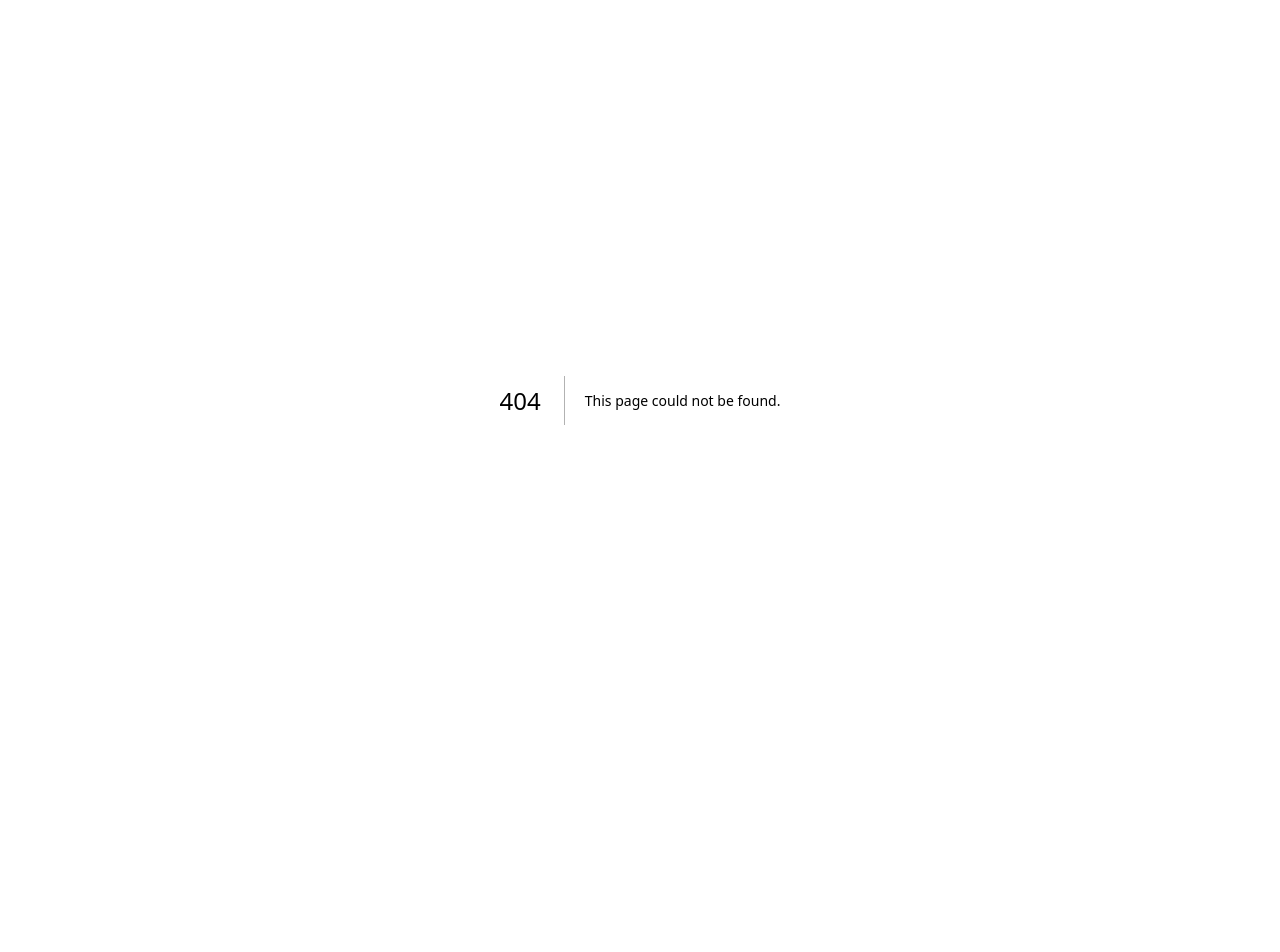
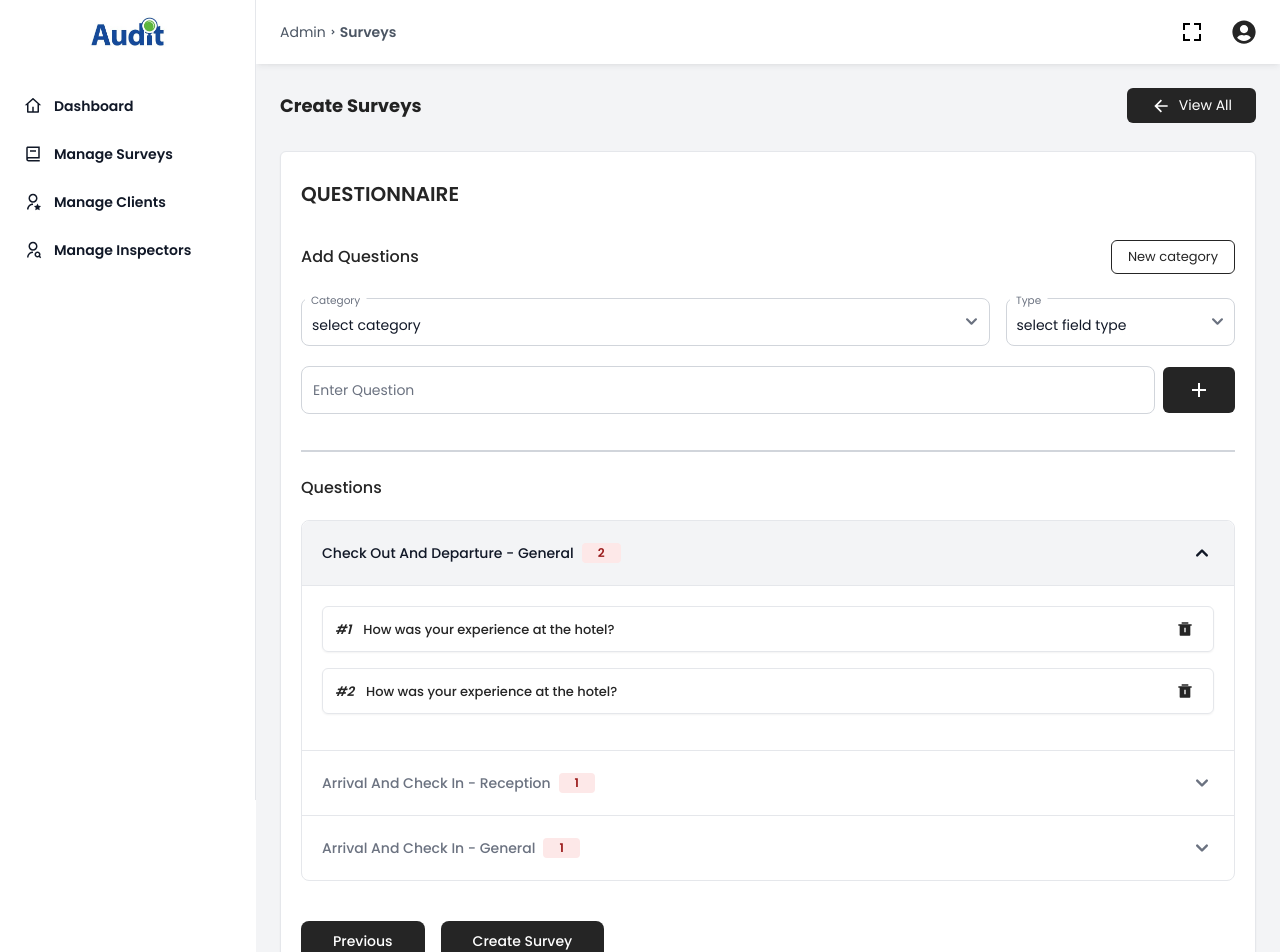
Before and after one commit to deegeeartz/pipeopsAuditProductivity, a Next.js app in the folder frontend/: page /admin/surveys/create in a window 1280 px wide. Before the commit this address had no page. Shown: the top 952 px of the page. Before the commit the page ends 800 px from the top, so only its background shows below. Built offline with nearby package versions, Linux system fonts and the light colour scheme.

Commit message:
feat: add create survey page

```diff
--- a/frontend/src/pages/admin/index.jsx
+++ b/frontend/src/pages/admin/index.jsx
@@ -1,4 +1,5 @@
 import Layout from '@/components/Layout';
+import Link from 'next/link';
 
 const AdminDashboard = () => {
 	return (
@@ -16,9 +17,9 @@ const AdminDashboard = () => {
 								<div className='text-sm font-medium text-gray-400'>Surveys</div>
 							</div>
 						</div>
-						<a href='/gebruikers' className='text-[#202639] font-medium text-sm hover:text-blue-900'>
+						<Link href='/admin/surveys' className='text-[#202639] font-medium text-sm hover:text-blue-900'>
 							View
-						</a>
+						</Link>
 					</div>
 
 					<div className='bg-white rounded-md border border-gray-100 p-6 shadow-md shadow-black/5'>
@@ -30,9 +31,9 @@ const AdminDashboard = () => {
 								<div className='text-sm font-medium text-gray-400'>Clients</div>
 							</div>
 						</div>
-						<a href='/dierenartsen' className='text-[#202639] font-medium text-sm hover:text-blue-900'>
+						<Link href='/admin/clients' className='text-[#202639] font-medium text-sm hover:text-blue-900'>
 							View
-						</a>
+						</Link>
 					</div>
 
 					<div className='bg-white rounded-md border border-gray-100 p-6 shadow-md shadow-black/5'>
@@ -42,9 +43,9 @@ const AdminDashboard = () => {
 								<div className='text-sm font-medium text-gray-400'>Inspectors</div>
 							</div>
 						</div>
-						<a href className='text-[#202639] font-medium text-sm hover:text-blue-900'>
+						<Link href='/admin/inspectors' className='text-[#202639] font-medium text-sm hover:text-blue-900'>
 							View
-						</a>
+						</Link>
 					</div>
 				</div>
 			</div>
--- /dev/null
+++ b/frontend/src/pages/admin/surveys/create.jsx
@@ -0,0 +1,251 @@
+import { useState } from 'react';
+import Layout from '@/components/Layout';
+import { RiAddFill, RiArrowLeftLine, RiDeleteBin4Fill } from 'react-icons/ri';
+
+import Link from 'next/link';
+import { Accordion, Badge, FloatingLabel, Select } from 'flowbite-react';
+
+const CreateSurveys = () => {
+	// const [openDelModal, setOpenDelModal] = useState(false);
+
+	const SelectField = ({ label, style, children }) => (
+		<div class={`relative w-full ${style}`}>
+			<select
+				id='countries'
+				class='block px-2.5 pb-2.5 pt-4 w-full text-sm text-gray-900 bg-transparent rounded-lg border-1 border-gray-300 appearance-none focus:outline-none focus:ring-0 focus:!border-[#252525] peer'>
+				{children}
+			</select>
+			<label
+				for='floating_outlined'
+				class='absolute text-sm text-gray-500 duration-300 transform -translate-y-4 scale-75 top-2 z-10 origin-[0] bg-white px-2 peer-focus:px-2 peer-focus:text-[#252525] peer-placeholder-shown:scale-100 peer-placeholder-shown:-translate-y-1/2 peer-placeholder-shown:top-1/2 peer-focus:top-2 peer-focus:scale-75 peer-focus:-translate-y-4 rtl:peer-focus:translate-x-1/4 rtl:peer-focus:left-auto start-1'>
+				{label}
+			</label>
+		</div>
+	);
+
+	return (
+		<Layout>
+			<div className='content p-6'>
+				<div className='mb-7 flex justify-between items-center'>
+					<h1 className='font-bold text-lg text-[#222]'>Create Surveys</h1>
+					<Link href='/admin/surveys' className='btn_primary _flex'>
+						<RiArrowLeftLine className='mr-2 h-5 w-5' />
+						<span className='hidden md:block'>View All</span>
+					</Link>
+				</div>
+
+				<div className='py-7 px-5 mb-8 bg-white rounded-md border border-gray-200 shadow-sm shadow-black/5'>
+					<form class='w-full'>
+						<div className='level details hidden'>
+							<h3 className='heading text-xl font-semibold mb-8 uppercase'>Survey Details</h3>
+
+							<div class='mb-5'>
+								<SelectField label={'Client'}>
+									<option>select client</option>
+									<option>Canada</option>
+									<option>France</option>
+									<option>Germany</option>
+								</SelectField>
+							</div>
+
+							<div class='mb-5'>
+								{/* <label class='block mb-2 text-sm font-medium text-gray-900 dark:text-white'>Brand</label> */}
+								<FloatingLabel variant='outlined' label='Brand' />
+							</div>
+
+							<div class='mb-5'>
+								<FloatingLabel variant='outlined' label='Campaign' />
+							</div>
+
+							<div class='mb-5'>
+								<FloatingLabel variant='outlined' label='Location' />
+							</div>
+
+							<div class='mb-5'>
+								<SelectField label={'Assign Inspector'}>
+									<option>select inspector</option>
+									<option>Paul Smith</option>
+									<option>France</option>
+									<option>Germany</option>
+								</SelectField>
+							</div>
+						</div>
+
+						<div className='level questionnaire'>
+							{/* <div className='mt-7 mb-6 border border-gray-300' /> */}
+							<h3 className='heading text-xl font-semibold mb-8 uppercase'>Questionnaire</h3>
+
+							{/* <p className='heading text-base font-semibold mb-4'>Add Category</p>
+							<div class='mb-5 flex items-center'>
+								<div className='w-full'>
+									<FloatingLabel variant='outlined' width={100} label='Enter Category' />
+								</div>
+
+								<button className='btn_primary ml-2 !py-[11px] mb-[8px]'>
+									<RiAddFill size={24} />
+								</button>
+							</div> */}
+
+							{/* <div className='mt-7 mb-6 border border-gray-300' /> */}
+							<div className='fx_between mb-6'>
+								<p className='heading text-base font-medium'>Add Questions</p>
+								<div className='btn_outline'>New category</div>
+							</div>
+
+							<div class='mb-5 w-full md:flex'>
+								<SelectField label='Category'>
+									<option>select category</option>
+									<option>Check out and departure - General</option>
+									<option>Health Check and customer service</option>
+									<option>Germany</option>
+								</SelectField>
+
+								<SelectField label='Type' style='md:w-1/3 md:ml-4 mt-4 md:m-0'>
+									<option>select field type</option>
+									<option>Input</option>
+									<option>Options</option>
+								</SelectField>
+							</div>
+
+							<div class='mb-5 md:flex items-center'>
+								<div className='w-full mb-4 md:mb-0'>
+									<FloatingLabel variant='outlined' width={100} label='Enter Question' />
+								</div>
+
+								<button className='btn_primary _flex md:ml-2 !py-[11px] mb-[8px]'>
+									<RiAddFill size={24} />
+									<span className='ml-3 md:hidden'>Add</span>
+								</button>
+							</div>
+
+							<div className='mt-7 mb-6 border border-gray-300' />
+							<p className='heading text-base font-medium mb-5'>Questions</p>
+
+							<div className='mb-5'>
+								<Accordion>
+									<Accordion.Panel>
+										<Accordion.Title>
+											<div className='capitalize fx_between'>
+												<h5 className='text-sm'>Check out and departure - General</h5>
+												<Badge color='failure' className='px-4 ml-2'>
+													2
+												</Badge>
+											</div>
+										</Accordion.Title>
+										<Accordion.Content>
+											<div className='box fx_between py-2.5 px-3 mb-4 border border-gray-200 shadow-sm rounded-md'>
+												<div>
+													<i className='text-[13px] font-semibold pr-3'>#1</i>
+													<span className='text-[13px] font-medium'>
+														How was your experience at the hotel?
+													</span>
+												</div>
+
+												<RiDeleteBin4Fill className='mx-2' />
+											</div>
+
+											<div className='box fx_between py-2.5 px-3 mb-4 border border-gray-200 shadow-sm rounded-md'>
+												<div>
+													<i className='text-[13px] font-semibold pr-3'>#2</i>
+													<span className='text-[13px] font-medium'>
+														How was your experience at the hotel?
+													</span>
+												</div>
+
+												<RiDeleteBin4Fill className='mx-2' />
+											</div>
+										</Accordion.Content>
+									</Accordion.Panel>
+
+									<Accordion.Panel>
+										<Accordion.Title>
+											<div className='capitalize fx_between'>
+												<h5 className='text-sm'>Arrival and check in - Reception</h5>
+												<Badge color='failure' className='px-4 ml-2'>
+													1
+												</Badge>
+											</div>
+										</Accordion.Title>
+										<Accordion.Content>
+											<div className='box fx_between py-2.5 px-3 mb-4 border border-gray-200 shadow-sm rounded-md'>
+												<div>
+													<i className='text-[13px] font-semibold pr-3'>#1</i>
+													<span className='text-[13px] font-medium'>
+														How was your experience at the hotel?
+													</span>
+												</div>
+
+												<RiDeleteBin4Fill className='mx-2' />
+											</div>
+
+											<div className='box fx_between py-2.5 px-3 mb-4 border border-gray-200 shadow-sm rounded-md'>
+												<div>
+													<i className='text-[13px] font-semibold pr-3'>#1</i>
+													<span className='text-[13px] font-medium'>
+														How was your experience at the hotel?
+													</span>
+												</div>
+
+												<RiDeleteBin4Fill className='mx-2' />
+											</div>
+										</Accordion.Content>
+									</Accordion.Panel>
+
+									<Accordion.Panel>
+										<Accordion.Title>
+											<div className='capitalize fx_between'>
+												<h5 className='text-sm'>Arrival and check in - General</h5>
+												<Badge color='failure' className='px-4 ml-2'>
+													1
+												</Badge>
+											</div>
+										</Accordion.Title>
+										<Accordion.Content>
+											<div className='box fx_between py-2.5 px-3 mb-4 border border-gray-200 shadow-sm rounded-md'>
+												<div>
+													<i className='text-[13px] font-semibold pr-3'>#1</i>
+													<span className='text-[13px] font-medium'>
+														How was your experience at the hotel?
+													</span>
+												</div>
+
+												<RiDeleteBin4Fill className='mx-2' />
+											</div>
+
+											<div className='box fx_between py-2.5 px-3 mb-4 border border-gray-200 shadow-sm rounded-md'>
+												<div>
+													<i className='text-[13px] font-semibold pr-3'>#1</i>
+													<span className='text-[13px] font-medium'>
+														How was your experience at the hotel?
+													</span>
+												</div>
+
+												<RiDeleteBin4Fill className='mx-2' />
+											</div>
+										</Accordion.Content>
+									</Accordion.Panel>
+								</Accordion>
+							</div>
+						</div>
+
+						<div className='py-5'>
+							<button
+								type='submit'
+								class='text-white bg-[#252525] hover:bg-gray-700 focus:ring-4 focus:outline-none focus:ring-blue-300 font-medium rounded-lg text-sm w-full sm:w-auto px-8 py-2.5 text-center mr-4'>
+								Previous
+							</button>
+
+							<button
+								type='submit'
+								class='text-white bg-[#252525] hover:bg-gray-700 focus:ring-4 focus:outline-none focus:ring-blue-300 font-medium rounded-lg text-sm w-full sm:w-auto px-8 py-2.5 text-center'>
+								Create Survey
+							</button>
+						</div>
+					</form>
+				</div>
+			</div>
+		</Layout>
+	);
+};
+
+export default CreateSurveys;
--- a/frontend/src/pages/admin/surveys/index.jsx
+++ b/frontend/src/pages/admin/surveys/index.jsx
@@ -1,34 +1,35 @@
-import { useState } from 'react';
-import DeleteModal from '@/components/DeleteModal';
-import Layout from '@/components/Layout';
-import { Loader } from '@/components/Loader';
-import dynamic from 'next/dynamic';
-import { RiAddFill } from 'react-icons/ri';
+import { useState } from "react";
+import DeleteModal from "@/components/DeleteModal";
+import Layout from "@/components/Layout";
+import { Loader } from "@/components/Loader";
+import dynamic from "next/dynamic";
+import { RiAddFill } from "react-icons/ri";
+import Link from "next/link";
 
-const SurveyTable = dynamic(() => import('@/components/SurveyTable'), { ssr: false, loading: Loader });
+const SurveyTable = dynamic(() => import("@/components/SurveyTable"), { ssr: false, loading: Loader });
 
 const Surveys = () => {
 	const [openDelModal, setOpenDelModal] = useState(false);
 
 	return (
 		<Layout>
-			<div className='content p-6'>
-				<div className='mb-7 flex justify-between items-center'>
-					<h1 className='font-bold text-lg text-[#222]'>Manage Surveys</h1>
-					<a className='btn_primary _flex'>
-						<RiAddFill className='mr-2 h-5 w-5' />
-						Create New
-					</a>
+			<div className="content p-6">
+				<div className="mb-7 flex justify-between items-center">
+					<h1 className="font-bold text-lg text-[#222]">Manage Surveys</h1>
+					<Link href="/admin/surveys/create" className="btn_primary _flex">
+						<RiAddFill className="mr-2 h-5 w-5" />
+						<span className="hidden md:block">Create New</span>
+					</Link>
 				</div>
 
-				<div className='py-1 bg-white rounded-md border border-gray-200 shadow-sm shadow-black/5'>
-					<div className='py-3 px-4 flex justify-between items-center'>
-						<p className='text-[13px] font-semibold'>Total (4)</p>
+				<div className="py-1 bg-white rounded-md border border-gray-200 shadow-sm shadow-black/5">
+					<div className="py-3 px-4 flex justify-between items-center">
+						<p className="text-[13px] font-semibold">Total (4)</p>
 						<div></div>
 						<input
-							type='text'
-							className='border border-gray-300 rounded-[4px] h-7 w-[200px] p-2 text-sm placeholder:text-[12px]'
-							placeholder='Search...'
+							type="text"
+							className="border border-gray-300 rounded-[4px] h-7 w-[200px] p-2 text-sm placeholder:text-[12px]"
+							placeholder="Search..."
 						/>
 					</div>
 
--- a/frontend/src/styles/index.css
+++ b/frontend/src/styles/index.css
@@ -3,7 +3,6 @@
 @tailwind utilities;
 
 /* BASE */
-
 * {
 	padding: 0;
 	margin: 0;
@@ -48,24 +47,55 @@ img {
 
 .btn_primary {
 	font-size: 14px;
-	padding: 7px 26px;
+	padding: 7px 24px;
 	border-radius: 6px;
 	color: #fff;
 	background: #252525;
 	@apply select-none transition-all hover:opacity-85;
 }
 
+.btn_outline {
+	font-size: 13px;
+	padding: 6px 16px;
+	border-radius: 6px;
+	color: #252525;
+	border: 1px solid #252525;
+	cursor: pointer;
+	@apply select-none transition-all hover:bg-[#252525] hover:text-white;
+}
+
 /*!----- SECTIONS -------*/
+.rdt_Pagination select {
+	background-image: none !important;
+	padding-right: 24px !important;
+}
+
+.rdt_Pagination .epZUJV svg {
+	top: 0;
+	bottom: 0;
+	margin-block: auto;
+}
 .datatable {
 	border-radius: 2px !important;
 }
 .datatable .rdt_TableHeadRow {
 	background: #f5f5f5 !important;
+	font-size: 12px;
 	font-weight: bold;
 	text-transform: uppercase;
 	border-top-width: 1px;
 	border-top-color: rgba(0, 0, 0, 0.12);
 	border-top-style: solid;
+}
+.datatable .rdt_TableCol > div > div,
+.datatable .rdt_TableCell > div {
+	white-space: break-spaces !important;
+}
+
+.datatable .rdt_TableCol:nth-of-type(1),
+.datatable .rdt_TableCell:nth-of-type(1) {
+	padding-right: 0 !important;
+	width: 90px !important;
 }
 
 /*!----- MEDIA QUERIES -------*/
```
